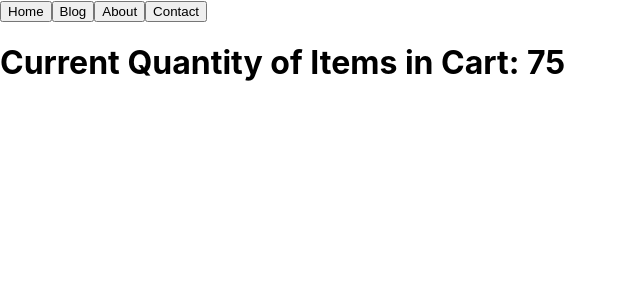
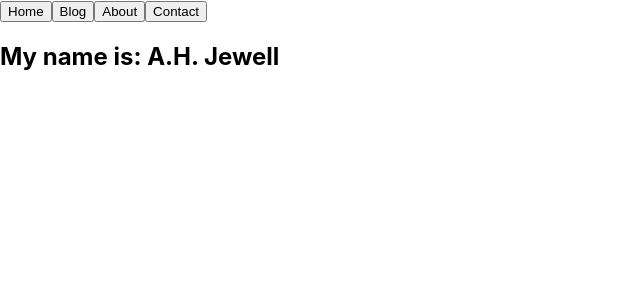
Before and after one commit to mdajgarhossain/React-Beginners-To-Advanced, a React (Create React App) app: page / in a window 1280 px wide. Shown: the top 300 px of the page, without its empty margins (0-640 px from the left). Built offline with nearby package versions, Linux system fonts and the light colour scheme.

Commit message:
Create a Stateful Component

```diff
--- a/src/components/App.js
+++ b/src/components/App.js
@@ -9,6 +9,7 @@ import Calendar from './MyComponents/PropsInStatelessComponent';
 import ToDo from './MyComponents/PassArrayAsProps';
 import DefaultProps from './MyComponents/DefaultProps';
 import OverrideDefaultProps from './MyComponents/OverrideDefaultProps';
+import StatefulComponent from './MyComponents/StatefulComponent';
 
 function App() {
   return (
@@ -30,7 +31,9 @@ function App() {
 
       {/* <DefaultProps /> */}
 
-      <OverrideDefaultProps />
+      {/* <OverrideDefaultProps /> */}
+
+      <StatefulComponent />
     </div>
   );
 }
--- /dev/null
+++ b/src/components/MyComponents/StatefulComponent.js
@@ -0,0 +1,21 @@
+import React, {Component} from 'react';
+
+class StatefulComponent extends Component {
+    constructor(props) {
+        super(props);
+
+        this.state = {
+            name: 'A.H. Jewell'
+        }
+    }
+
+    render() {
+        return(
+            <div>
+                <h2>My name is: {this.state.name}</h2>
+            </div>
+        )
+    }
+}
+
+export default StatefulComponent
```
